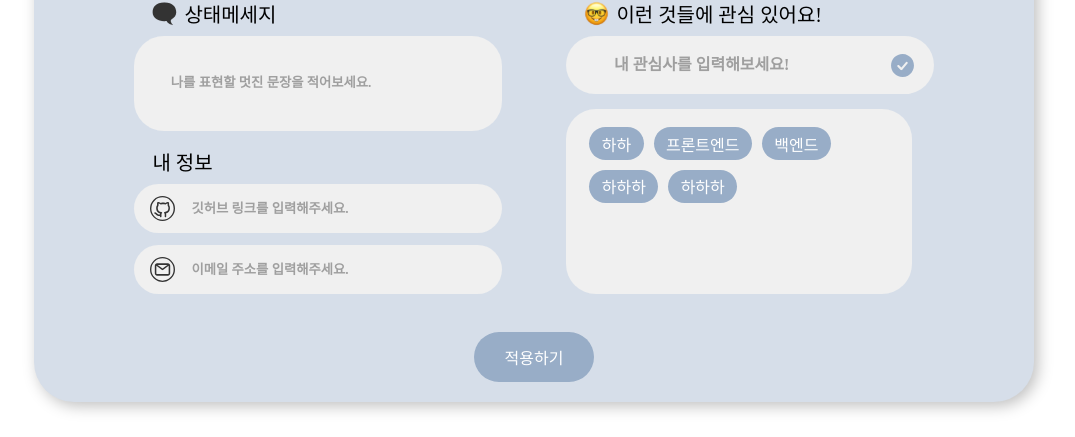
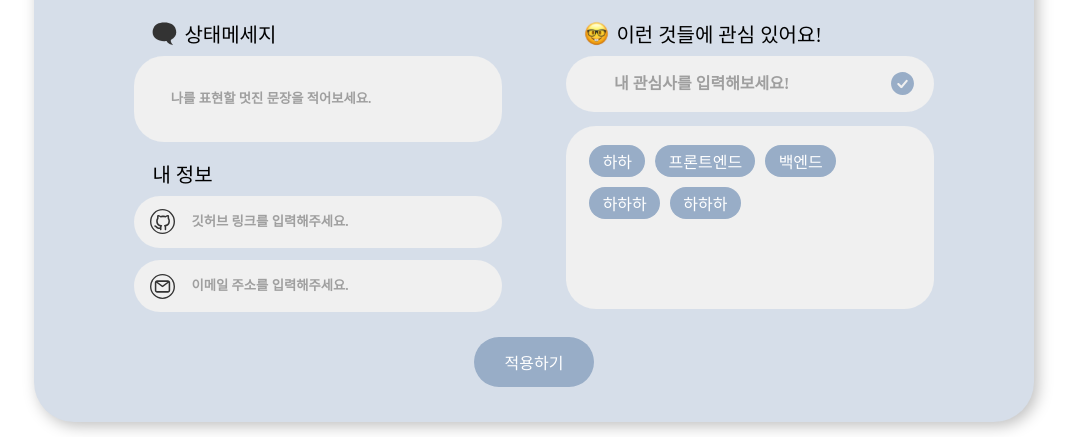
Before and after one commit to sebanimm/ber, a React (Create React App) app: page /profileEdit/1 in a window 1280 px wide. Shown: the part 228-665 px from the top of the page, without its empty margins (106-1181 px from the left). Built offline with nearby package versions, Linux system fonts and the light colour scheme; a web font is replaced by a local one.

Commit message:
2022-10-14

```diff
--- a/src/routes/ProfileEdit.js
+++ b/src/routes/ProfileEdit.js
@@ -9,7 +9,7 @@ import "../styles/Profile.css";
 const EditWrapper = styled.div`
 	margin: 0 auto;
 	width: 1000px;
-	height: 600px;
+	height: 620px;
 	background-color: #d6dee9;
 	border-radius: 40px;
 	box-shadow: 4px 4px 15px rgba(0, 0, 0, 0.25);
@@ -27,7 +27,7 @@ const UserProfile = styled.div`
 `;
 
 const Edits = styled.div`
-	height: 55%;
+	height: 50%;
 	width: 80%;
 	display: flex;
 `;
@@ -42,6 +42,7 @@ const EditApplyBtn = styled.button`
 	font-size: 16px;
 	font-family: "GothicA1-Light";
 	cursor: pointer;
+	margin-bottom: 10px;
 `;
 
 const UserImage = styled.div`
@@ -114,8 +115,7 @@ const StatusMessageEdit = styled.div`
 `;
 
 const InfoEdit = styled(StatusMessageEdit)`
-	height: 45%;
-	margin-bottom: 5%;
+	height: 50%;
 `;
 
 const Head = styled.div`
@@ -166,10 +166,9 @@ const InterestInput = styled(GithubInput)`
 const InterestsList = styled.div`
 	background-color: #f0f0f0;
 	border-radius: 30px;
-	height: 46%;
-	width: 84%;
+	height: 47%;
+	width: 90%;
 	padding: 5% 5%;
-	margin-bottom: 5%;
 	display: flex;
 	justify-content: flex-start;
 	align-content: flex-start;
@@ -224,7 +223,7 @@ const ProfileEdit = () => {
 									<input
 										type="text"
 										placeholder="나를 표현할 멋진 문장을 적어보세요."
-										maxLength={20}
+										maxLength={30}
 									/>
 								</StatusMessageInput>
 							</StatusMessageEdit>
@@ -234,16 +233,16 @@ const ProfileEdit = () => {
 									<img src="/github.svg" alt="github" />
 									<input
 										type="url"
+										id="url"
 										placeholder="깃허브 링크를 입력해주세요."
-										maxLength="10"
 									/>
 								</GithubInput>
 								<EmailInput>
 									<img src="/email.svg" alt="email" />
 									<input
 										type="email"
+										id="email"
 										placeholder="이메일 주소를 입력해주세요."
-										maxLength="10"
 									/>
 								</EmailInput>
 							</InfoEdit>
```
